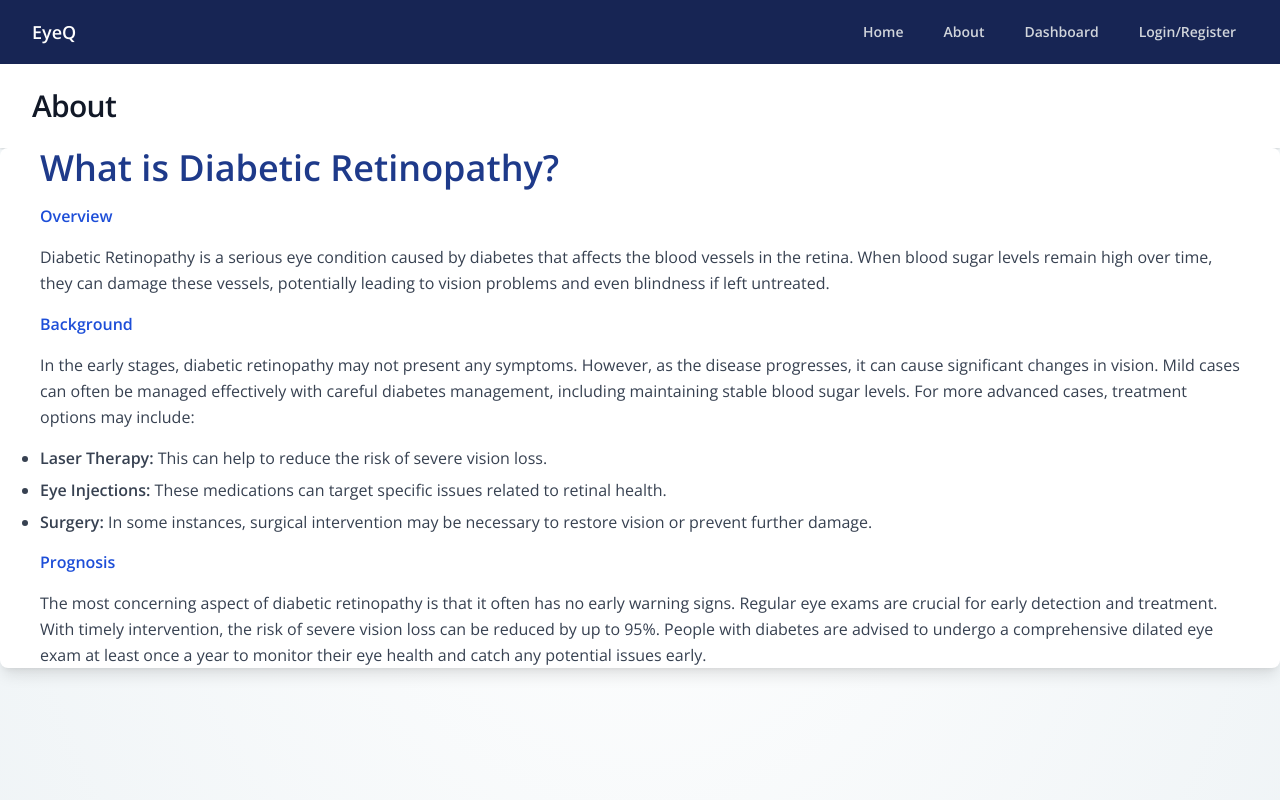
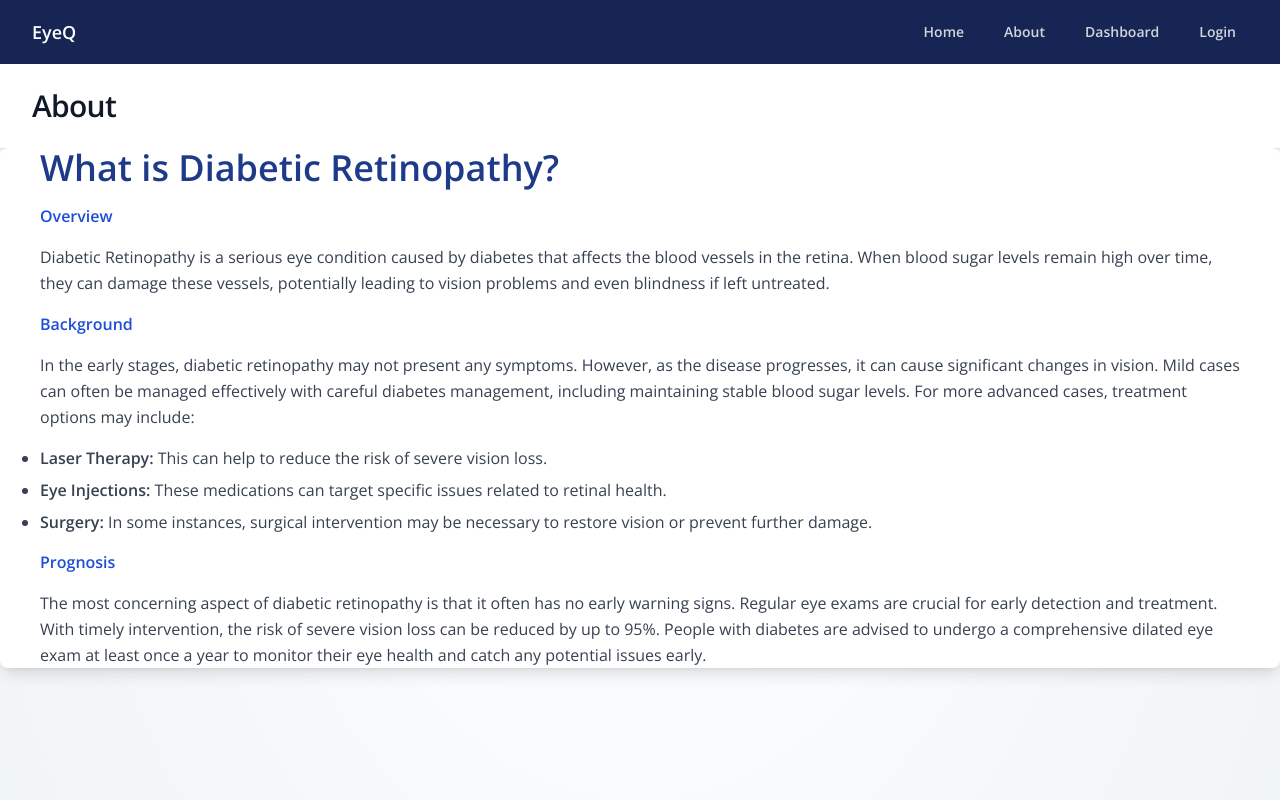
Before and after one commit to NeffCodes/retinopathy-risk-assessment-tool, a Django app: page /about/ in a window 1280 px wide. Run offline with Django 5.2, Linux system fonts and the light colour scheme.

Commit message:
Updated Nav Bar to display "Login" in place of "Login/Register"

```diff
--- a/rrat/templates/layout.html
+++ b/rrat/templates/layout.html
@@ -48,7 +48,7 @@
         {% else %}
           <a href="{% url 'users:register' %}"
              class="rounded-md px-3 py-2 text-sm font-semibold text-gray-300 hover:bg-blue-800/55 hover:text-white">
-            Login/Register
+            Login
           </a>
         {% endif %}
         </div>
```
